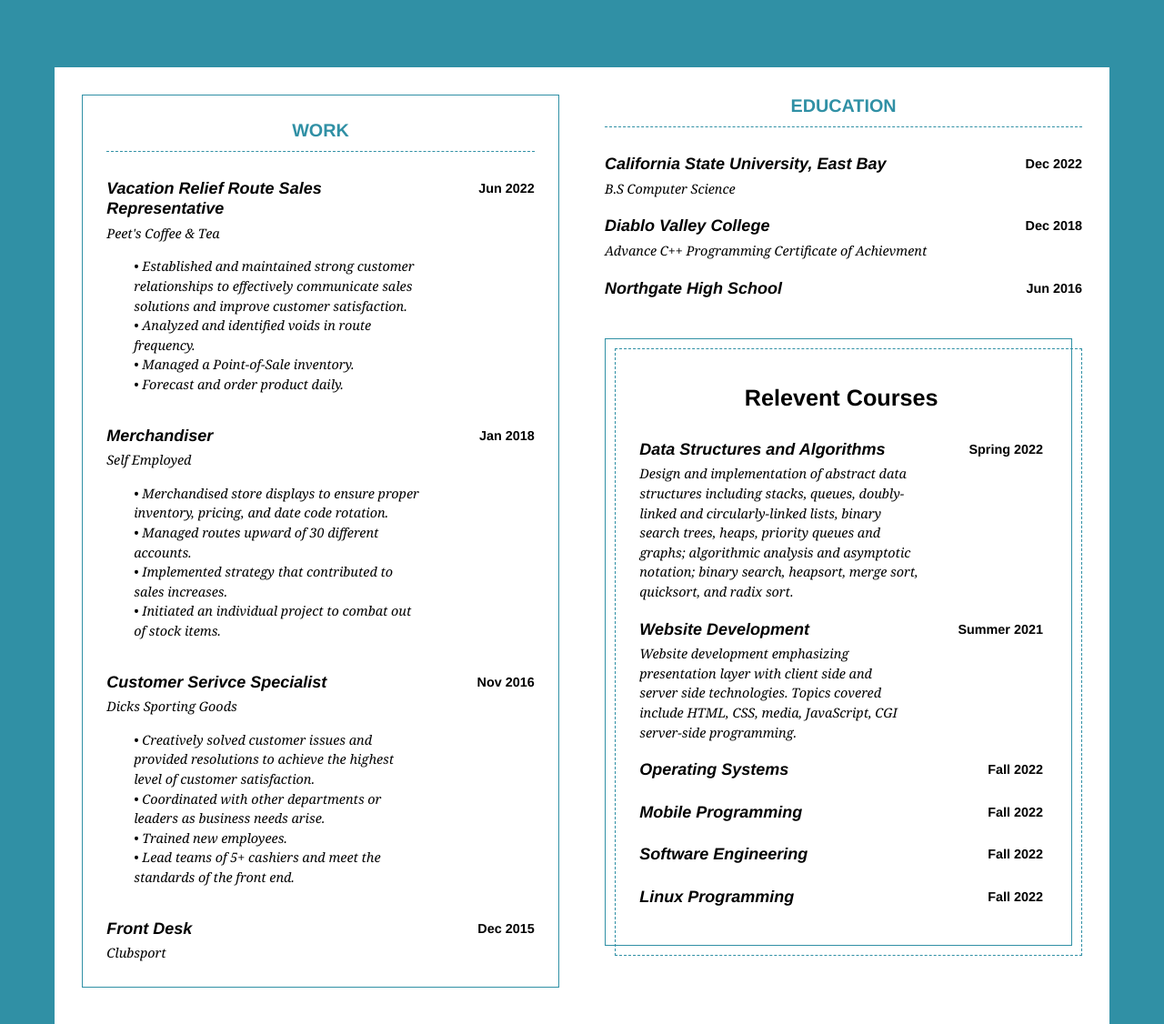
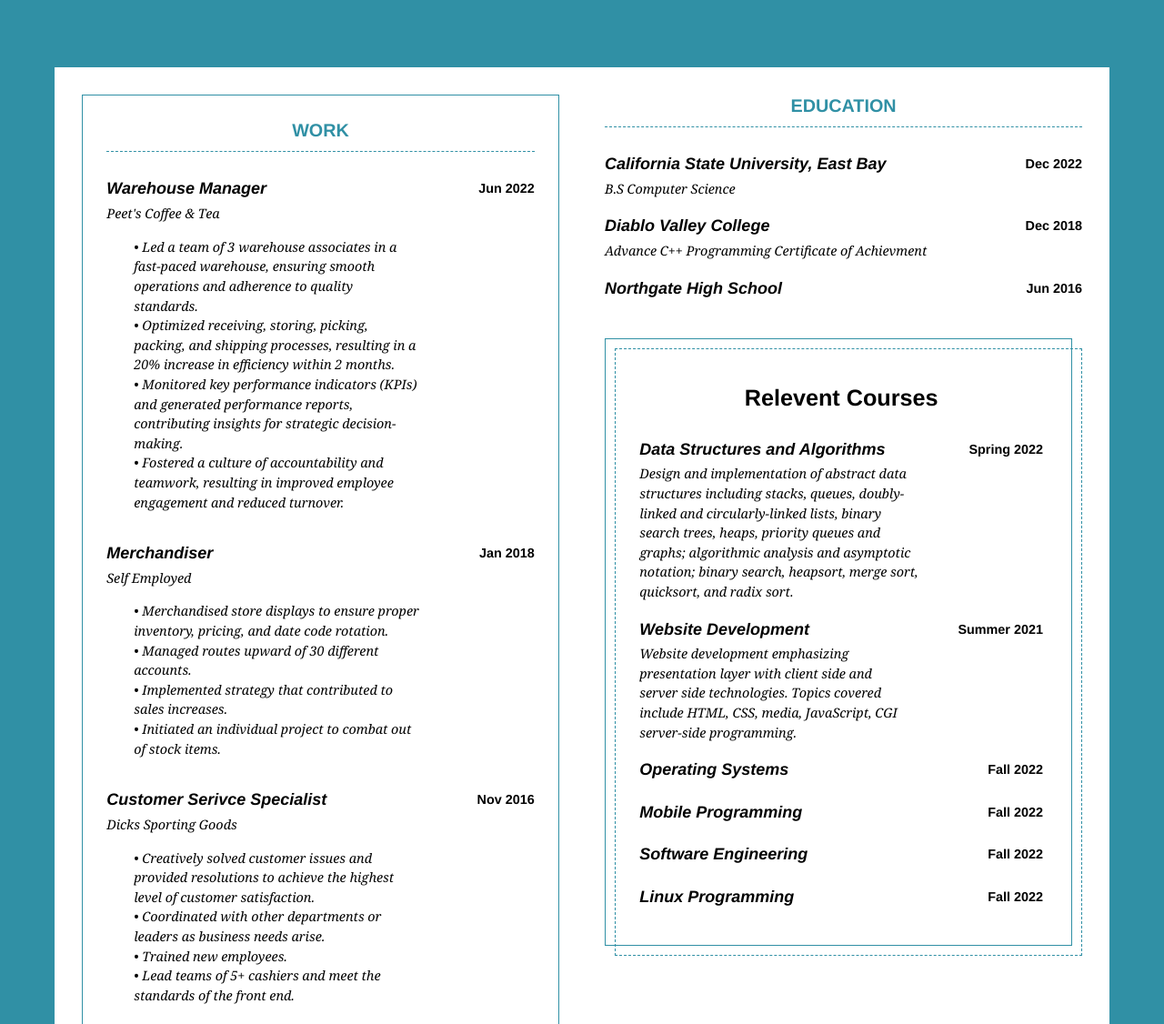
Before and after one commit to GinoTateo/tateo.io, a Flask app: page /resume in a window 1280 px wide. Shown: the part 268-1394 px from the top of the page at 91% size. Run offline with Flask 3, Linux system fonts and the light colour scheme; some web fonts are replaced.

Commit message:
Update resume.html
- Updated GitHub link
- Added new job and description to resume

```diff
--- a/templates/resume.html
+++ b/templates/resume.html
@@ -33,21 +33,20 @@
                 <section class="callout callout-style-4" id="work">
                     <h3>Work</h3>
                     <ul class="resume-list">
-                        <li class="resume-item"><span class="name">Vacation Relief Route Sales Representative</span><span
+                        <li class="resume-item"><span class="name">Warehouse Manager</span><span
                                 class="episode">Jun 2022</span><span class="description"> Peet's Coffee & Tea
                                 <ul>
                                     <li>
-                                        • Established and maintained strong customer relationships to effectively
-                                        communicate sales solutions and improve customer satisfaction.
+                                        • Led a team of 3 warehouse associates in a fast-paced warehouse, ensuring smooth operations and adherence to quality standards.
                                     </li>
                                     <li>
-                                        • Analyzed and identified voids in route frequency.
+                                        • Optimized receiving, storing, picking, packing, and shipping processes, resulting in a 20% increase in efficiency within 2 months.
                                     </li>
                                     <li>
-                                        • Managed a Point-of-Sale inventory.
+                                        • Monitored key performance indicators (KPIs) and generated performance reports, contributing insights for strategic decision-making.
                                     </li>
                                     <li>
-                                        • Forecast and order product daily.
+                                        • Fostered a culture of accountability and teamwork, resulting in improved employee engagement and reduced turnover.
                                     </li>
                                 </ul>
                             </span>
@@ -199,7 +198,7 @@
                         </ul>
                         <ul class="resume-list">
                             <div class="callout callout-style-2" id="merch_manager">
-                                <h4><a href="https://Github.com">Merch Manager</a></h4>
+                                <h4><a href="https://github.com/GinoTateo/Merch-Manager/tree/main">Merch Manager</a></h4>
                                 <li class="resume-item"><span class="name">Swift</span><span class="description">Merch
                                         Manager is an IOS application intended for use with Tateomerch.com. The app
                                         handles the essential operations for merchandisers.</span></li>
```
